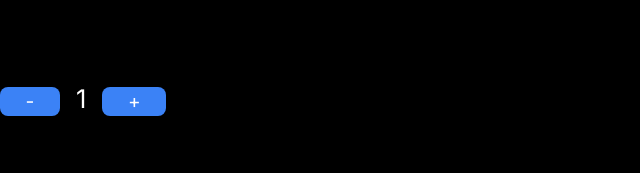
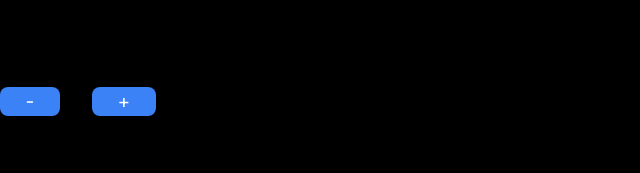
Before and after one commit to poojahooda22/design_sys_comp, a Next.js app: page / in a window 1280 px wide. Shown: the top 173 px of the page, without its empty margins (0-640 px from the left). Built offline with nearby package versions, Linux system fonts and the light colour scheme.

Commit message:
updated page

```diff
--- a/app/page.tsx
+++ b/app/page.tsx
@@ -7,7 +7,7 @@ import { useState } from "react";
 export default function Home() {
   const [loading, setLoading] = useState(false);
 
-  const [count, setCount] = useState(1)
+  const [count, setCount] = useState()
 
   function increment() {
     setCount(prevCount => prevCount + 1 )
```
